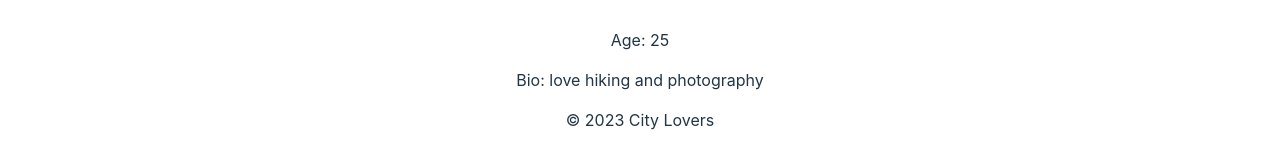
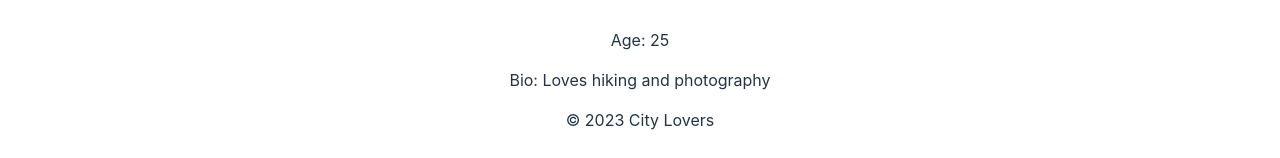
Before and after one commit to VictorOzo/alx-fe-reactjs, a React (Vite) app in the folder alx-react-app/: page / in a window 1280 px wide. Shown: the part 519-677 px from the top of the page. Built offline with nearby package versions, Linux system fonts and the light colour scheme.

Commit message:
mictake corrected

```diff
--- a/alx-react-app/src/App.jsx
+++ b/alx-react-app/src/App.jsx
@@ -11,7 +11,11 @@ function App() {
 			<Header />
 			<MainContent />
 			<WelcomeMessage />
-			<UserProfile name='Alice' age='25' bio='love hiking and photography' />
+			<UserProfile
+				name='Alice'
+				age='25'
+				bio='Loves hiking and photography'
+			/>
 			<Footer />
 		</>
 	);
```
